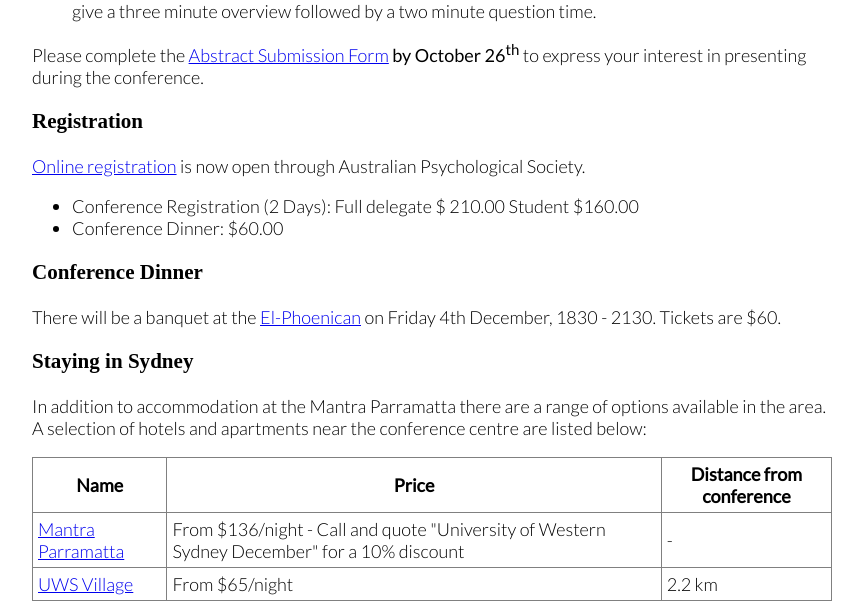
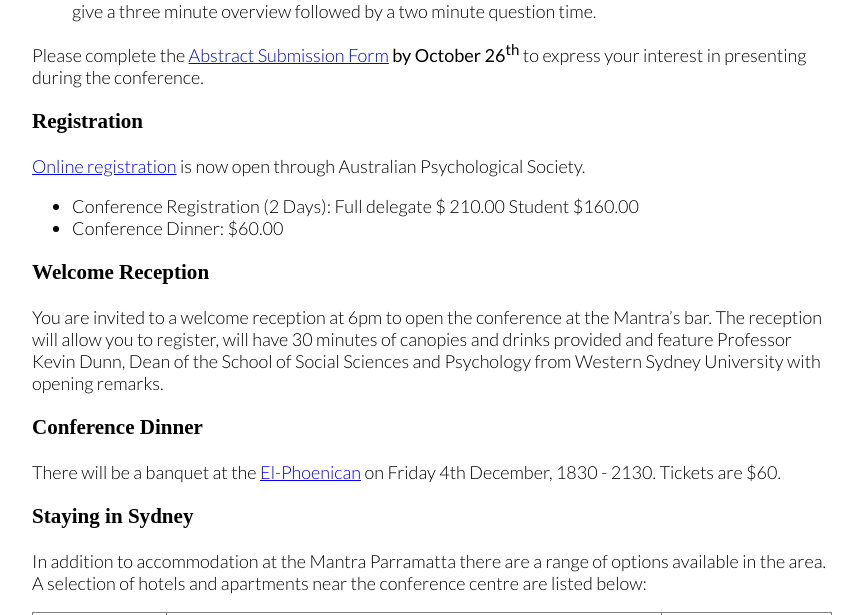
Before and after one commit to acpid/acpid.github.io, a Jekyll site: the page built from 2015.html, in a window 1280 px wide and 900 px high, scrolled down 1233 px, cut to the strip 0-615 px from the top of the window. Shown: the whole strip, without its empty margins (208-1071 px from the left). Built offline with Jekyll 4.4.1, drawn with Linux system fonts in a browser that asks for light colours; some web fonts are replaced.

Commit message:
Welcome event has been added

```diff
--- a/2015.html
+++ b/2015.html
@@ -88,6 +88,10 @@ Please complete the <a href="https://uwsssap.co1.qualtrics.com/SE/?SID=SV_9BQYKX
   </li>
 </ul>
 
+<h3>Welcome Reception</h3>
+<p>
+You are invited to a welcome reception at 6pm to open the conference at the Mantra’s bar. The reception will allow you to register, will have 30 minutes of canopies and drinks provided and feature Professor Kevin Dunn, Dean of the School of Social Sciences and Psychology from Western Sydney University with opening remarks.
+</p>
 
 <h3>Conference Dinner</h3>
 
```
